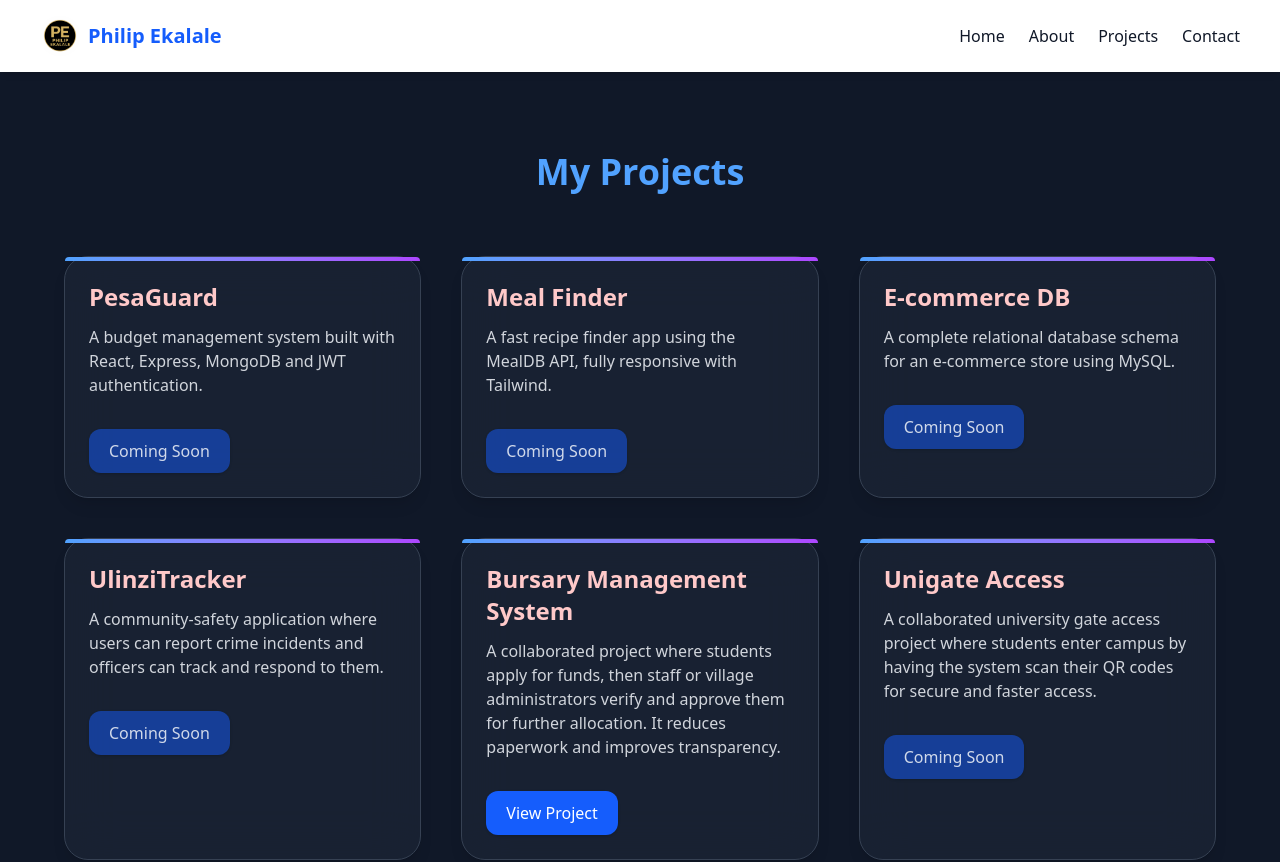
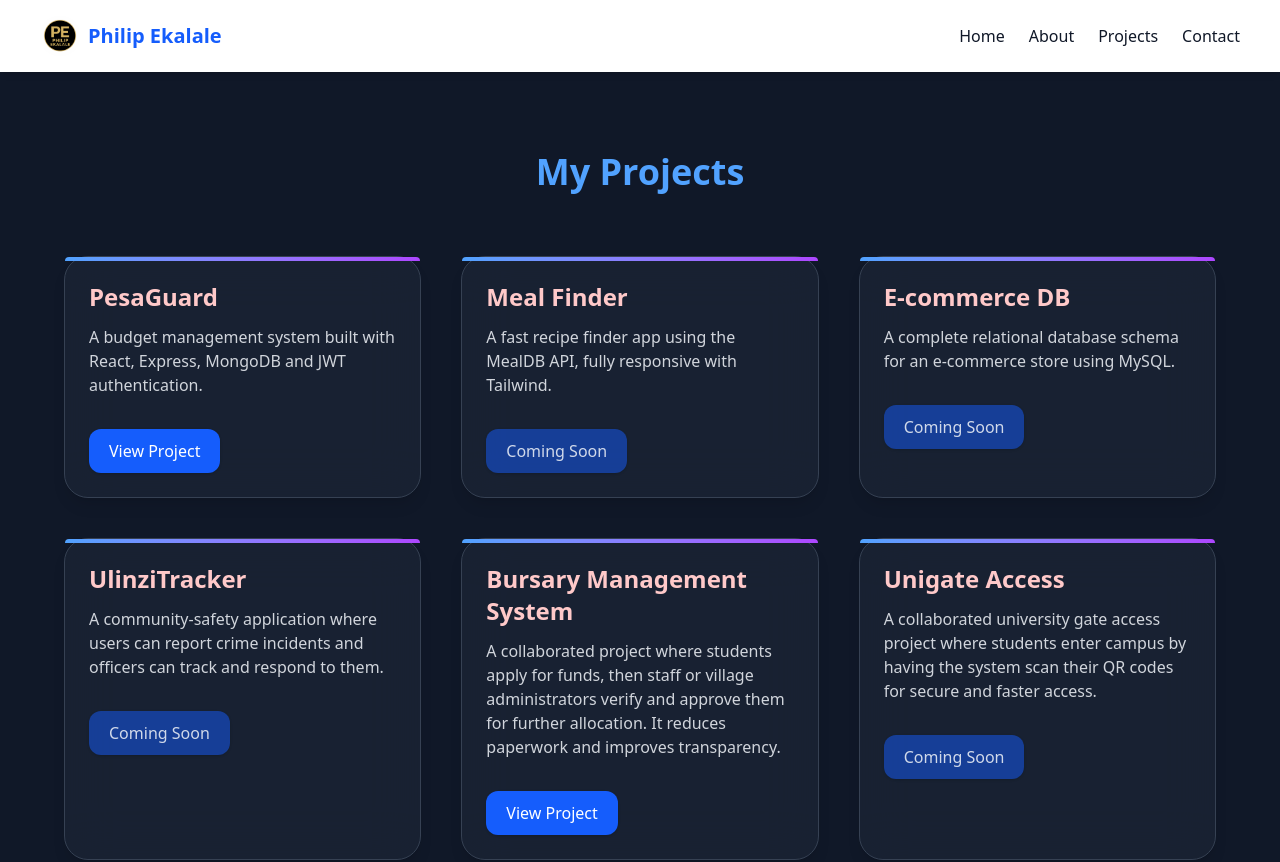
Before and after one commit to EKALALE/my-portfolio, a React (Vite) app in the folder Frontend/: page /projects in a window 1280 px wide. Shown: the top 862 px of the page. Built offline with nearby package versions, Linux system fonts and the light colour scheme.

Commit message:
added link for PesaGuard project in the Projects section

```diff
--- a/Frontend/src/components/Projects.jsx
+++ b/Frontend/src/components/Projects.jsx
@@ -3,7 +3,7 @@ export default function Projects() {
     {
       title: "PesaGuard",
       desc: "A budget management system built with React, Express, MongoDB and JWT authentication.",
-      link: "",
+      link: "https://wise-coin-compass-kt7r.vercel.app/",
     },
     {
       title: "Meal Finder",
```
